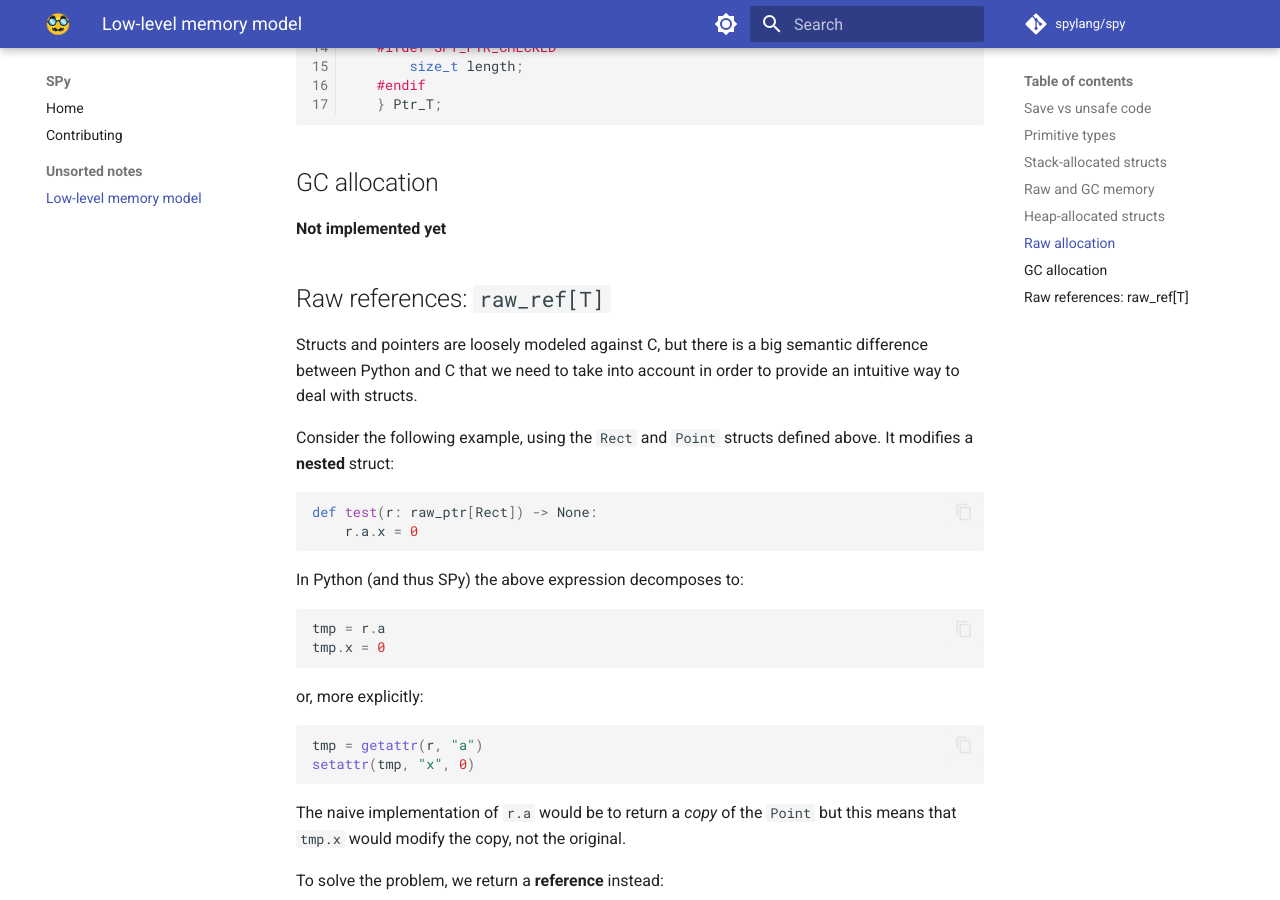
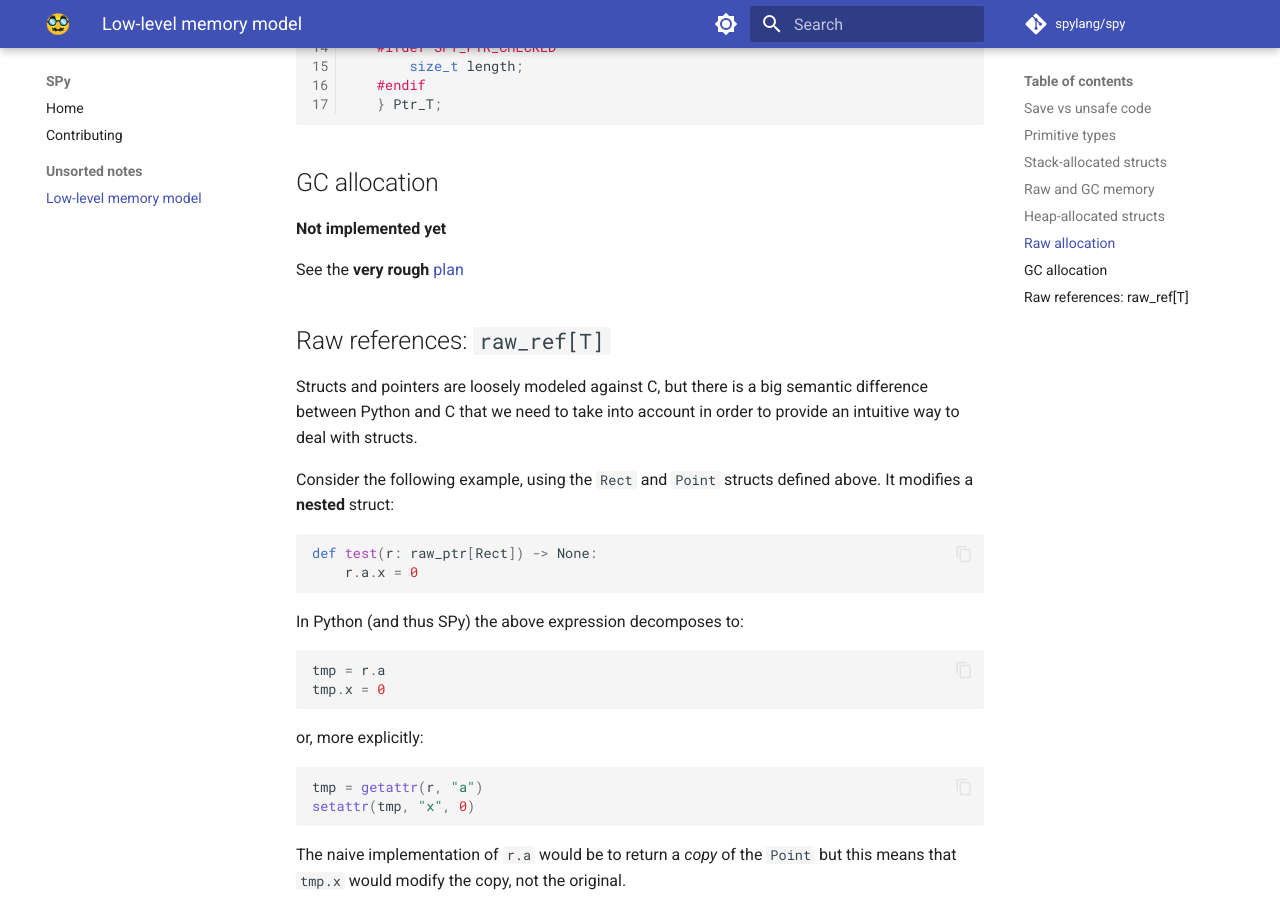
Before and after one commit to spylang/spy, an MkDocs documentation site: the page built from docs/src/llmem.md, in a window 1280 px wide and 900 px high, scrolled down 4478 px. Built offline with MkDocs 1.6.1 and Material for MkDocs 9.7.7, drawn with Linux system fonts in a browser that asks for light colours; comment, search, counter and statistics services are not loaded; the version menu is left out.

Commit message:
add a link

```diff
--- a/docs/src/llmem.md
+++ b/docs/src/llmem.md
@@ -227,6 +227,9 @@ pointer, and there is no out-of-bounds check:
 
 **Not implemented yet**
 
+See the **very rough** [plan](https://github.com/antocuni/spy-memory-model)
+
+
 ## Raw references: `raw_ref[T]`
 
 Structs and pointers are loosely modeled against C, but there is a big semantic
```
